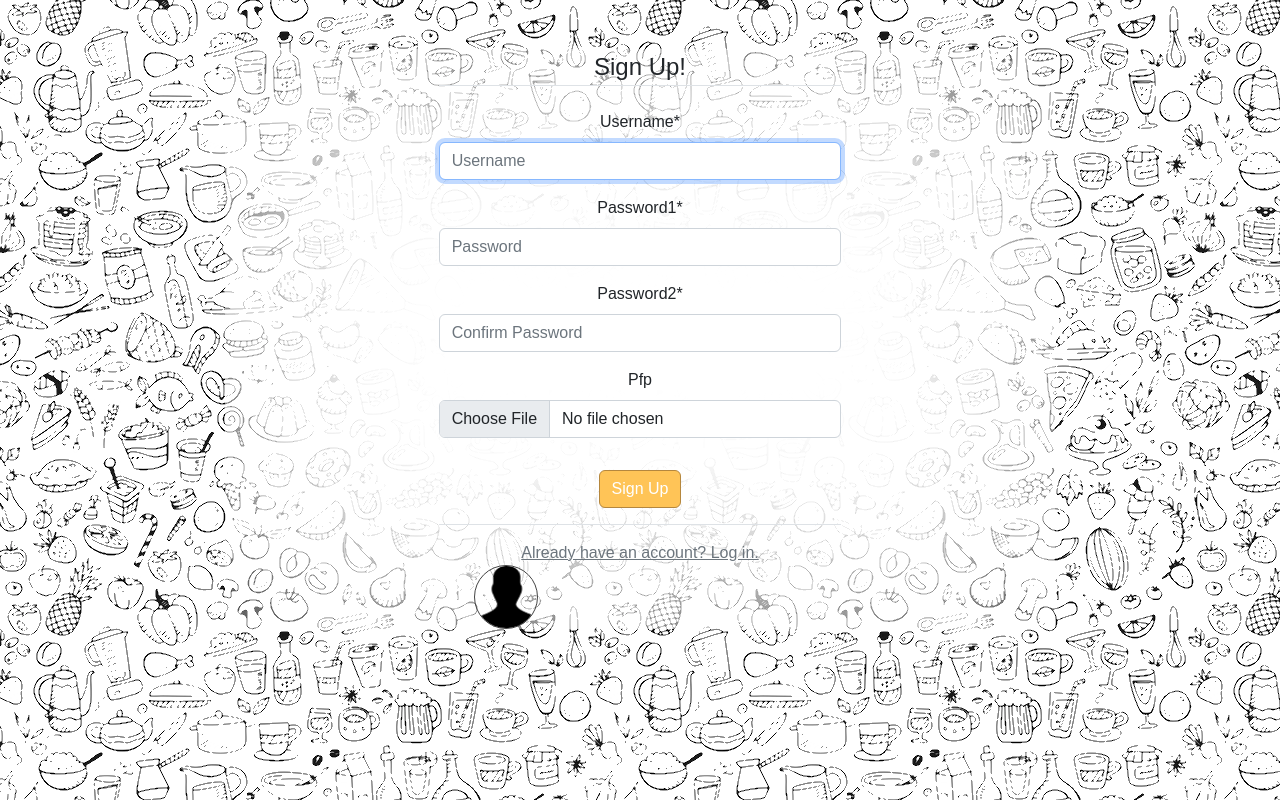
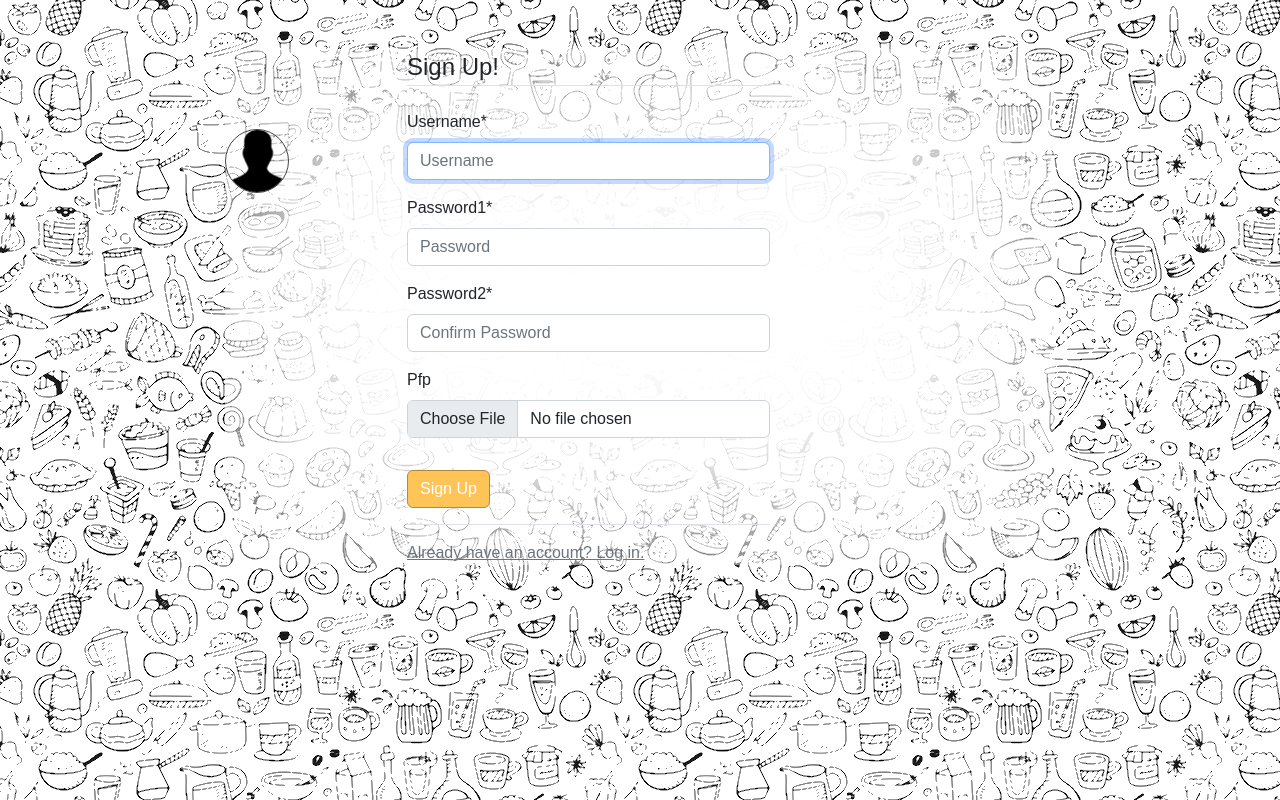
Before and after one commit to gyarab/2023-3e-Zeryk, a Django app: page /en/register/ in a window 1280 px wide. Run offline with Django 5.2, Linux system fonts and the light colour scheme; some libraries are stand-ins or nearby versions.

Commit message:
register page

```diff
--- a/Zeryk/recipes/static/recipes/base.css
+++ b/Zeryk/recipes/static/recipes/base.css
@@ -261,6 +261,7 @@ body {
   width: 5vw;
   height: 5vw;
   border: 1px solid var(--color-secondary);
+  margin-top: 10vh;
 }
 
 .card.settings {
--- a/Zeryk/users/templates/users/register.html
+++ b/Zeryk/users/templates/users/register.html
@@ -5,8 +5,12 @@
 
 {% block content %}
 <div class="background-container">
-  <div class="row justify-content-center align-items-center">
-    <div class="col-md-6 text-center">
+  <div class="row align-items-center justify-content-start">
+    <div class="col-md-8 d-flex">
+      <div class="col-md-4">
+        <img id="pfp-prev" src="{% get_media_prefix %}pfp/default.png" alt="Profile Picture"/>
+      </div>
+      <div class="col-md-8">
         <form method="POST" enctype="multipart/form-data">
           {% csrf_token %}
           <fieldset class="form-group">
@@ -19,10 +23,8 @@
           <div class="border-top pt-3">
             <a class="text-muted" href="{% url 'user-login' %}">{% trans "Already have an account? Log in." %}</a>
           </div>
-        <div class="col-md-4">
-          <img id="pfp-prev" src="{% get_media_prefix %}pfp/default.png" alt="Profile Picture"/>
+        </form>
       </div>
-      </form>
     </div>
   </div>
 </div>
```
Lines whose indentation alone changed are shown as unchanged.
